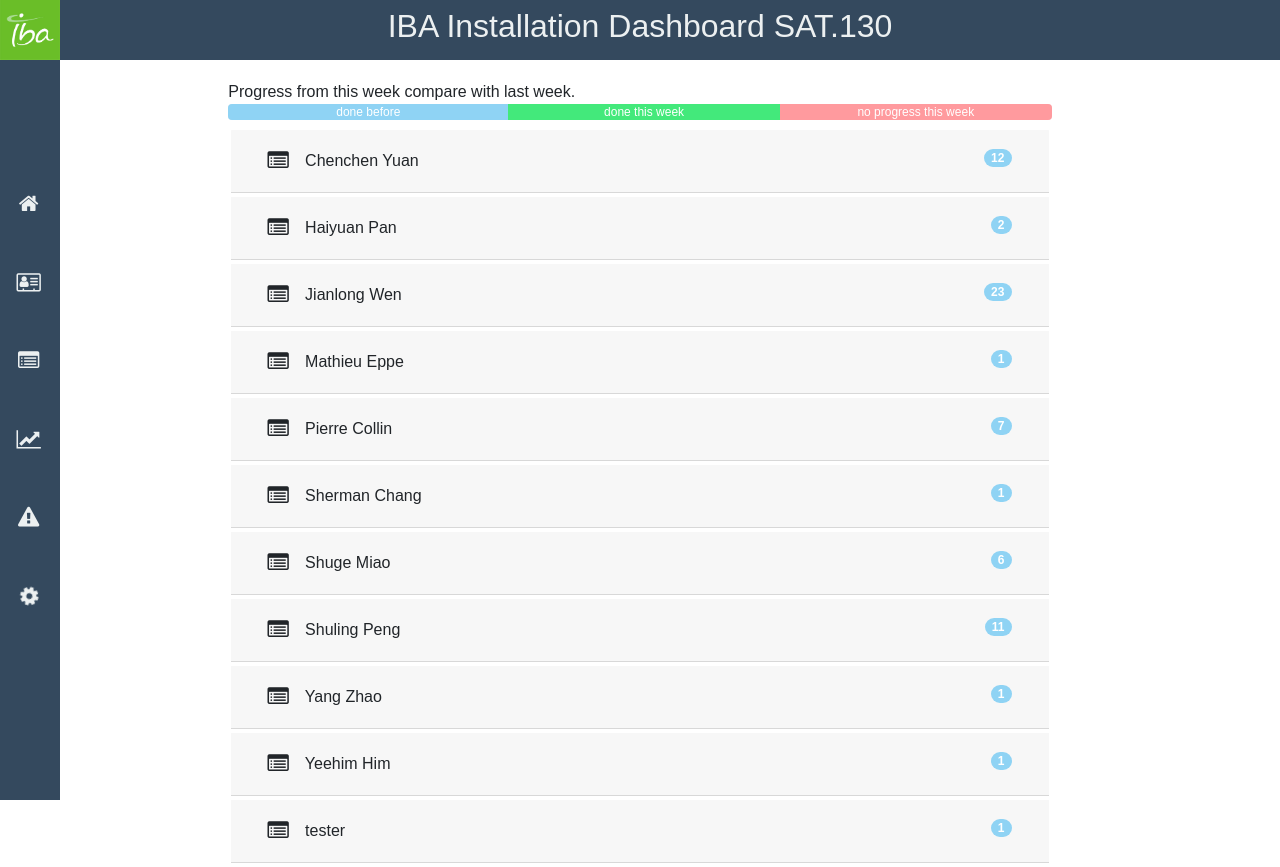
After one commit to shermanchang/Smartsheet_comments, a Django app: page /workload in a window 1280 px wide. The commit adds this page. Run offline with Django 3.2, Linux system fonts and the light colour scheme; data comes from the database, SQL or seed files in the repository; both versions use the stored data as it was after the commit; parts of the project's set-up code (start-up, migrations or seed data) failed here and were passed over; some libraries are stand-ins or nearby versions.

Commit message:
change pages

```diff
--- a/chartshow/static/chartshow/bootstrap/css/bootstrap-vertical-menu.css
+++ b/chartshow/static/chartshow/bootstrap/css/bootstrap-vertical-menu.css
@@ -29,6 +29,17 @@
 .navbar-vertical-left ul.navbar-nav > li {
   display: table-row;
   float: none;
+}
+
+ul.togo_coll {
+  width: 100%;
+  height: 60%;
+  display: table;
+  list-style: none;
+}
+.togo_coll > li{
+    display: block;
+    float: none;
 }
 
 .navbar-vertical-left ul.navbar-nav > li > a {
--- a/chartshow/static/chartshow/scripts/main.js
+++ b/chartshow/static/chartshow/scripts/main.js
@@ -0,0 +1,3 @@
+$(function() {
+
+});
--- a/chartshow/templates/chartshow/emergency.html
+++ b/chartshow/templates/chartshow/emergency.html
@@ -18,15 +18,15 @@
                 </a>
               </li>
                 <li>
-                <a href="index">
+                <a href="workload">
                   <i class="fa fa-fw fa-lg fa-list-alt "></i>
                   <span>Work load</span>
                 </a>
               </li>
                 <li>
                 <a href="chart">
-                  <i class="fa fa-fw fa-lg fa-bar-chart "></i>
-                  <span>Chart view</span>
+                  <i class="fa fa-fw fa-lg fa-line-chart "></i>
+                  <span>Flowchart</span>
                 </a>
               </li>
                 <li>
--- a/chartshow/templates/chartshow/myteam.html
+++ b/chartshow/templates/chartshow/myteam.html
@@ -18,15 +18,15 @@
                 </a>
               </li>
                 <li>
-                <a href="index">
+                <a href="workload">
                   <i class="fa fa-fw fa-lg fa-list-alt "></i>
                   <span>Work load</span>
                 </a>
               </li>
                 <li>
                 <a href="chart">
-                  <i class="fa fa-fw fa-lg fa-bar-chart "></i>
-                  <span>Chart view</span>
+                  <i class="fa fa-fw fa-lg fa-line-chart "></i>
+                  <span>Flowchart</span>
                 </a>
               </li>
                 <li>
--- a/chartshow/templates/chartshow/settings.html
+++ b/chartshow/templates/chartshow/settings.html
@@ -18,15 +18,15 @@
                 </a>
               </li>
                 <li>
-                <a href="index">
+                <a href="workload">
                   <i class="fa fa-fw fa-lg fa-list-alt "></i>
                   <span>Work load</span>
                 </a>
               </li>
                 <li>
                 <a href="chart">
-                  <i class="fa fa-fw fa-lg fa-bar-chart "></i>
-                  <span>Chart view</span>
+                  <i class="fa fa-fw fa-lg fa-line-chart "></i>
+                  <span>Flowchart</span>
                 </a>
               </li>
                 <li>
--- /dev/null
+++ b/chartshow/templates/chartshow/workload.html
@@ -0,0 +1,100 @@
+{% extends 'chartshow/basePage.html' %}
+{% load static %}
+{% block content %}
+<div class="row " style="margin-top: 80px">
+    <div class="col-2 align-self-start ">
+        <nav class="navbar navbar-vertical-left">
+            <ul class="nav navbar-nav">
+              <li>
+                <a href="index">
+                  <i class="fa fa-fw fa-lg fa-home"></i>
+                  <span>Home</span>
+                </a>
+              </li>
+              <li>
+                <a href="team">
+                  <i class="fa fa-fw fa-lg fa-vcard-o"></i>
+                  <span>MyTeam</span>
+                </a>
+              </li>
+                <li>
+                <a href="workload">
+                  <i class="fa fa-fw fa-lg fa-list-alt "></i>
+                  <span>Work load</span>
+                </a>
+              </li>
+                <li>
+                <a href="chart">
+                  <i class="fa fa-fw fa-lg fa-line-chart "></i>
+                  <span>Flowchart</span>
+                </a>
+              </li>
+                <li>
+                <a href="emergency">
+                  <i class="fa fa-fw fa-lg fa-exclamation-triangle"></i>
+                  <span>"Site Down"</span>
+                </a>
+              </li>
+                <li>
+                <a href="settings">
+                  <i class="fa fa-fw fa-lg fa-cog fa-spin"></i>
+                  <span>settings</span>
+                </a>
+              </li>
+            </ul>
+        </nav>
+    </div>
+     <div class="col-8 "> <!-- text-center -->
+         Progress from this week compare with last week.
+         <div class="progress">
+          <div class="progress-bar bg-nor" role="progressbar" style="width: 34%" aria-valuenow="33" aria-valuemin="0" aria-valuemax="100">done before</div>
+          <div class="progress-bar bg-su" role="progressbar" style="width: 33%" aria-valuenow="33" aria-valuemin="0" aria-valuemax="100">done this week</div>
+          <div class="progress-bar bg-error" role="progressbar" style="width: 33%" aria-valuenow="33" aria-valuemin="0" aria-valuemax="100">no progress this week</div>
+         </div>
+      <div class="accordion" id="accordionExample">
+          {% for name in work_count %}
+          <div class="card">
+            <div class="float-mode card-header justify-content-between align-items-center" id="heading_{{name.owner|slugify}}"
+             data-toggle="collapse" data-target="#collapse_{{name.owner|slugify}}" aria-expanded="false" aria-controls="collapse_{{name.owner|slugify}}">
+              <h2 class="mb-0">
+                <button class="btn" type="button">
+                  <i class="fa fa-fw fa-lg fa-list-alt "></i> &nbsp; {{ name.owner }}
+                    <span class="badge badge-success badge-pill" style="position: absolute;right: 0px; margin-top: 20px;margin-right:40px;">
+                        {{ name.work_count }}
+                    </span>
+                 </button>
+              </h2>
+            </div>
+            <div id="collapse_{{name.owner|slugify}}" class="collapse" aria-labelledby="heading_{{name.owner|slugify}}" data-parent="#accordionExample">
+              <div class="card-body">
+                {% for item in work_list %}
+                  {% if item.owner == name.owner %}
+                  <p><font size="2" face="arial" class="color-font">ROOM <strong>{{ item.room }}</strong> : {{ item.mid }} - {{ item.procedure }}</font></p>
+                  <p class="align-items-right"><font size="2" face="arial" class="color-font">Total used:<strong>{{ item.hours }}</strong> h, This week:<strong>{{ item.hours_delta }}</strong> h</font></p>
+                  <p class="align-items-right"><font size="2" face="arial" class="color-font">Last modified:<strong>{{ item.modified_at }}</strong> </font></p>
+                    <div class="progress">
+<!--                        check the progress if done-->
+                      {% if item.progress == '1%' %}
+                        <div class="progress-bar bg-nor" role="progressbar" style="width: 2%" aria-valuenow="" aria-valuemin="0" aria-valuemax="100">{{ item.progress }}</div>
+                      {% else %}
+                        <div class="progress-bar bg-nor" role="progressbar" style="width: {{ item.progress }}" aria-valuenow="" aria-valuemin="0" aria-valuemax="100">{{ item.progress }}</div>
+                      {% endif %}
+<!--                        check the delta if have-->
+                      {% if item.progress_delta == '0' and not item.progress == '100%' %}
+                        <div class="progress-bar progress-bar-striped bg-error" role="progressbar" style="width: 2%" aria-valuenow="" aria-valuemin="0" aria-valuemax="100">0%</div>
+                      {% elif not item.progress_delta == '0' and not item.progress == '100%' %}
+                        <div class="progress-bar progress-bar-striped bg-su" role="progressbar" style="width: {{ item.progress_delta }}" aria-valuenow="" aria-valuemin="0" aria-valuemax="100">{{ item.progress_delta }}</div>
+                      {% endif %}
+                    </div>
+                  {% endif %}
+                {% endfor %}
+              </div>
+            </div>
+          </div>
+          {% endfor %}
+      </div>
+     </div>
+    <div class="col-2 align-self-end">
+    </div>
+</div>
+{% endblock %}
--- a/chartshow/utils/weekly_check.py
+++ b/chartshow/utils/weekly_check.py
@@ -35,11 +35,9 @@
 print("got the sheet 'Guangzhou - Test Matrix' id = " + str(SHEET_ID_TM))
 print("got the sheet 'Guangzhou - Test Matrix' id = " + str(SHEET_ID_TL))
 
-# collect all member name:
-work_list = {}
-
 
 def get_TM_work_list():
+    work_list = {}
     TM_sheet = ss.Sheets.get_sheet(SHEET_ID_TM)
     for row in TM_sheet.rows:
 
@@ -90,12 +88,14 @@
     return work_count, list_by_name
 
 
-# Only call by the crontab each week, means DB change will not trigger by Web app.
+# Only call by the crontab each weekend, means DB change will not trigger by Web app.
 def check_update():
     data = WorkList.objects.all().values()
     db_data = list(data)
     local_work_list = get_TM_work_list()
-    # loop the db data
+
+
+    # loop the db data, this will only update what already in the db. but no action for new assigning job
     for item in db_data:
         for name, value_list in local_work_list.items():
             if item["owner"] == name:
@@ -104,13 +104,24 @@
                         bug = values["bug"]
                         ss_progress = values["progress"]
                         db_progress = item["progress"]
+                        # 清洗数据
                         if ss_progress is None:
                             ss_progress = ""
                         if db_progress is None:
                             db_progress = ""
                         if ss_progress != db_progress:
-                            print('1st update progress')
-                            print('2nd update progress_delta')
+                            # calculate progress delta & hours change
+                            delta_progress = int(ss_progress.replace("%","")) - int(db_progress.replace("%",""))
+                            hours_delta = int(values["hours"]) - int(item["hours"] if item["hours"] is not None else "0")
+                            print(item["owner"] + item["bug"] + "progress change:" + str(delta_progress)+"%")
+
+                            # update
+                            WorkList.objects.filter(bug=item["bug"]).update(
+                                progress=ss_progress,
+                                progress_delta=str(delta_progress)+"%",
+                                hours=str(values["hours"]),
+                                hours_delta=str(hours_delta)
+                            )
 
 
 def get_TM_list():
--- a/chartshow/views.py
+++ b/chartshow/views.py
@@ -21,10 +21,7 @@
     # for key in dic_tm:
     #     context_tml[key] = dic_tm[key]
     #     listq.append({'name': key, 'data': [context_tml[key]]})
-
-    work_count, work_list = wk.get_db()
-    return render(request, 'chartshow/index.html', {'work_count': work_count,
-                                                    'work_list': work_list})
+    return render(request, 'chartshow/index.html')
 
 
 def chart(request):
@@ -41,6 +38,13 @@
 
 def settings(request):
     return render(request, 'chartshow/settings.html')
+
+
+def workload(request):
+    # wk.check_update()
+    work_count, work_list = wk.get_db()
+    return render(request, 'chartshow/workload.html', {'work_count': work_count,
+                                                    'work_list': work_list})
 
 
 def getLoop(request, title):
--- a/main/settings.py
+++ b/main/settings.py
@@ -137,4 +137,5 @@
 # crontab 定时任务
 CRONJOBS = (
     ('*/2 * * * *', 'chartshow.utils.mailing.mailing'),
+    ('*/2 * * * *', 'chartshow.utils.weekly_check.check_update'),
 )
--- a/main/urls.py
+++ b/main/urls.py
@@ -26,6 +26,7 @@
     path('send', views.send_info),
     path('chart', views.chart),
     path('team', views.team),
+    path('workload', views.workload),
     path('emergency', views.emergency),
     path('settings', views.settings),
     path('get/<str:title>', views.getLoop),
```
Also changed, not shown: chartshow/templates/chartshow/chartPage.html (+5 -97 lines), chartshow/templates/chartshow/index.html (+97 -49 lines), chartshow/utils/db_init.py (+27 -27 lines), db.sqlite3.
